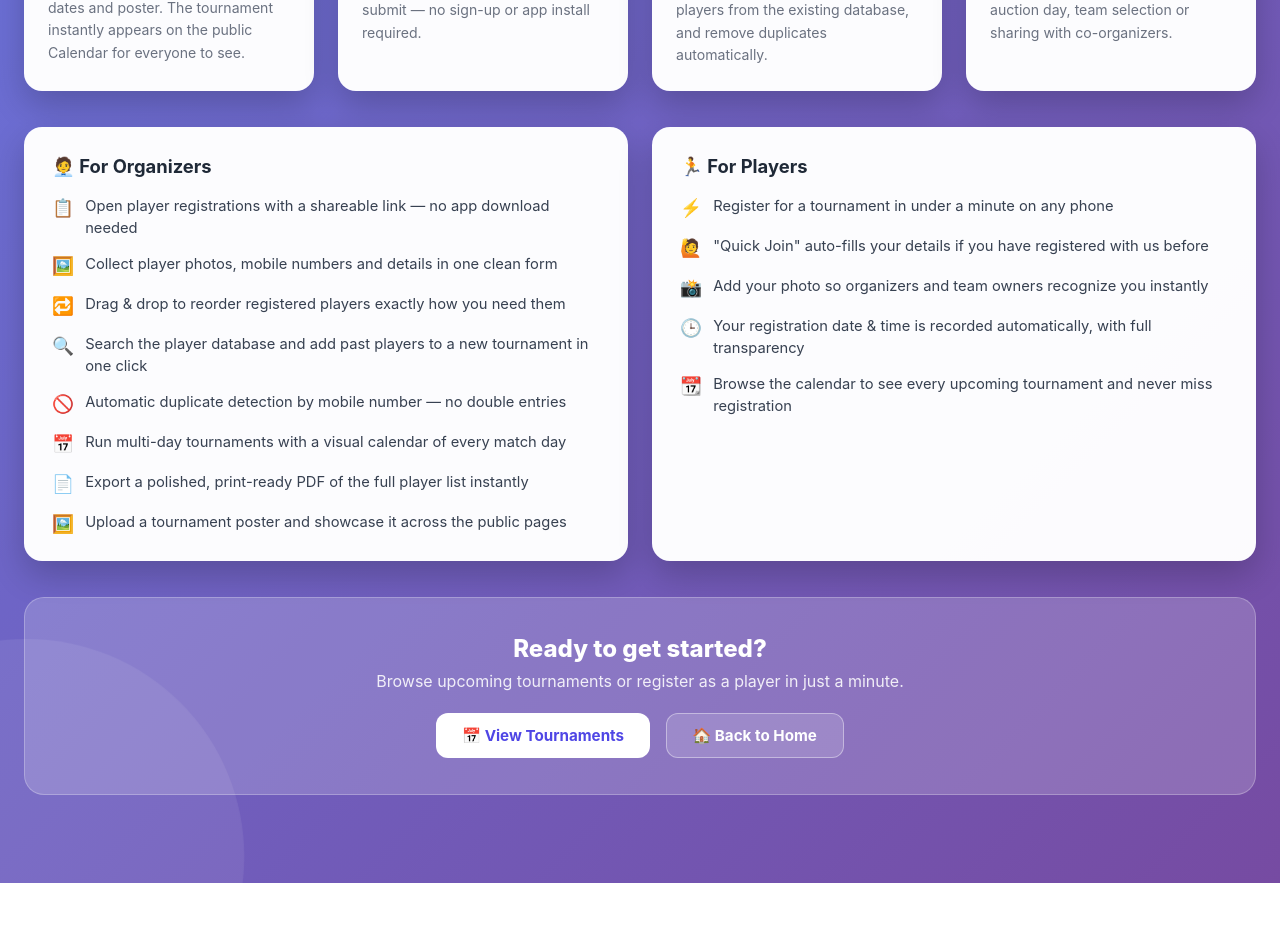
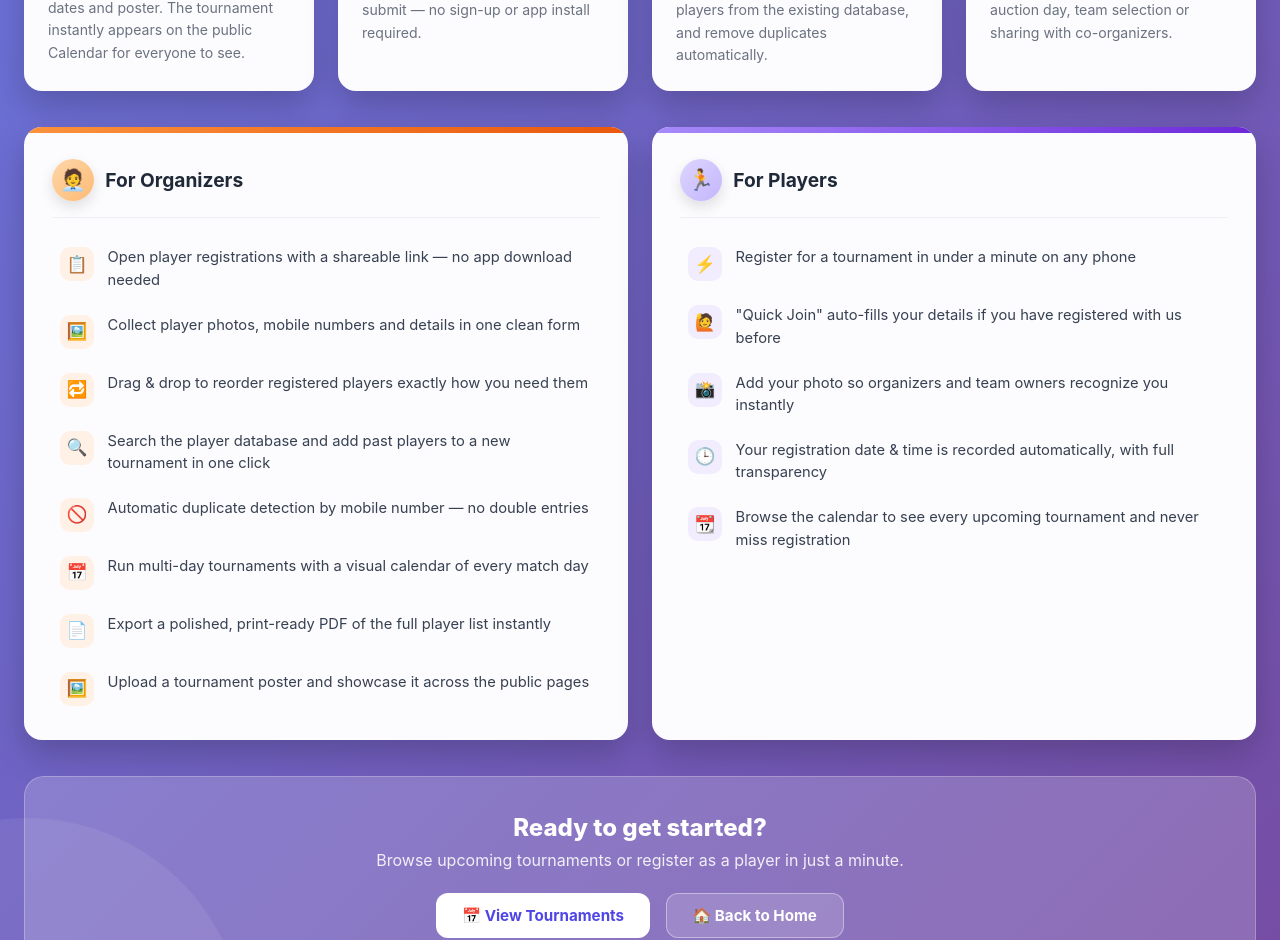
Before and after one commit to arunboseck/player-registration, a React (Vite) app: page /about in a window 1280 px wide. Shown: the part 937-1877 px from the top of the page. Before the commit the page ends 1820 px from the top, so only its background shows below. Built offline with nearby package versions, Linux system fonts and the light colour scheme; no server answers.

Commit message:
feat(about): add gradient accents, badge icons and hover effects to feature columns

```diff
--- a/src/pages/AboutUs.jsx
+++ b/src/pages/AboutUs.jsx
@@ -102,8 +102,11 @@ const AboutUs = () => {
       {/* ==================== Feature Columns ==================== */}
       <section className="home-section about-features-section">
         <div className="about-features-grid">
-          <div className="about-feature-column">
-            <h3 className="about-feature-heading">🧑‍💼 For Organizers</h3>
+          <div className="about-feature-column about-feature-column-organizers">
+            <h3 className="about-feature-heading">
+              <span className="about-feature-heading-icon">🧑‍💼</span>
+              For Organizers
+            </h3>
             <ul className="about-feature-list">
               {ORGANIZER_FEATURES.map((f, i) => (
                 <li key={i}>
@@ -113,8 +116,11 @@ const AboutUs = () => {
               ))}
             </ul>
           </div>
-          <div className="about-feature-column">
-            <h3 className="about-feature-heading">🏃 For Players</h3>
+          <div className="about-feature-column about-feature-column-players">
+            <h3 className="about-feature-heading">
+              <span className="about-feature-heading-icon">🏃</span>
+              For Players
+            </h3>
             <ul className="about-feature-list">
               {PLAYER_FEATURES.map((f, i) => (
                 <li key={i}>
--- a/src/pages/Home.css
+++ b/src/pages/Home.css
@@ -901,17 +901,67 @@
 }
 
 .about-feature-column {
+  position: relative;
   background: rgba(255, 255, 255, 0.98);
   border-radius: 18px;
-  padding: 1.75rem 1.75rem 1.5rem;
+  padding: 2rem 1.75rem 1.6rem;
   box-shadow: 0 14px 34px rgba(0, 0, 0, 0.2);
+  overflow: hidden;
+  transition: transform 0.25s ease, box-shadow 0.25s ease;
+}
+
+.about-feature-column:hover {
+  transform: translateY(-4px);
+  box-shadow: 0 20px 42px rgba(0, 0, 0, 0.26);
+}
+
+.about-feature-column::before {
+  content: '';
+  position: absolute;
+  top: 0;
+  left: 0;
+  right: 0;
+  height: 6px;
+}
+
+.about-feature-column-organizers::before {
+  background: linear-gradient(90deg, #fb923c, #ea580c);
+}
+
+.about-feature-column-players::before {
+  background: linear-gradient(90deg, #a78bfa, #6d28d9);
 }
 
 .about-feature-heading {
-  margin: 0 0 1.1rem;
-  font-size: 1.15rem;
+  display: flex;
+  align-items: center;
+  gap: 0.7rem;
+  margin: 0 0 1.25rem;
+  padding-bottom: 1rem;
+  font-size: 1.2rem;
   font-weight: 700;
   color: #1f2937;
+  border-bottom: 1px solid #eef0f4;
+}
+
+.about-feature-heading-icon {
+  display: flex;
+  align-items: center;
+  justify-content: center;
+  flex-shrink: 0;
+  width: 42px;
+  height: 42px;
+  border-radius: 50%;
+  font-size: 1.3rem;
+  box-shadow: 0 6px 14px rgba(0, 0, 0, 0.12);
+}
+
+.about-feature-column-organizers .about-feature-heading-icon {
+  background: linear-gradient(135deg, #fed7aa, #fdba74);
+}
+
+.about-feature-column-players .about-feature-heading-icon {
+  background: linear-gradient(135deg, #ddd6fe, #c4b5fd);
 }
 
 .about-feature-list {
@@ -920,22 +970,44 @@
   padding: 0;
   display: flex;
   flex-direction: column;
+  gap: 0.35rem;
+}
+
+.about-feature-list li {
+  display: flex;
+  align-items: flex-start;
   gap: 0.85rem;
-}
-
-.about-feature-list li {
-  display: flex;
-  align-items: flex-start;
-  gap: 0.7rem;
   font-size: 0.92rem;
   line-height: 1.5;
   color: #374151;
+  padding: 0.55rem 0.5rem;
+  border-radius: 12px;
+  transition: background 0.2s ease, transform 0.2s ease;
+}
+
+.about-feature-list li:hover {
+  background: #f8fafc;
+  transform: translateX(3px);
 }
 
 .about-feature-icon {
+  display: flex;
+  align-items: center;
+  justify-content: center;
   flex-shrink: 0;
-  font-size: 1.1rem;
-  line-height: 1.5;
+  width: 34px;
+  height: 34px;
+  border-radius: 10px;
+  font-size: 1.05rem;
+  margin-top: 0.05rem;
+}
+
+.about-feature-column-organizers .about-feature-icon {
+  background: #fff1e6;
+}
+
+.about-feature-column-players .about-feature-icon {
+  background: #f1edfe;
 }
 
 /* ---- CTA ---- */
```
